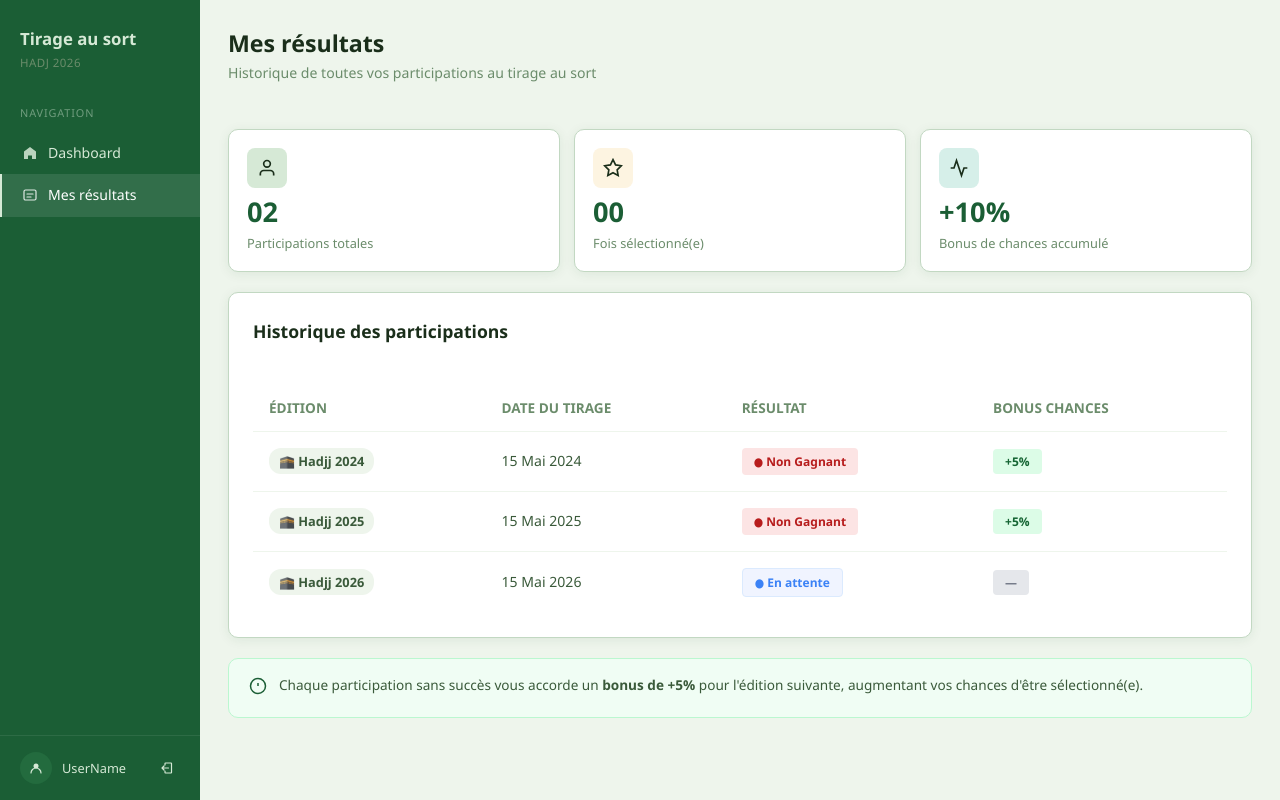
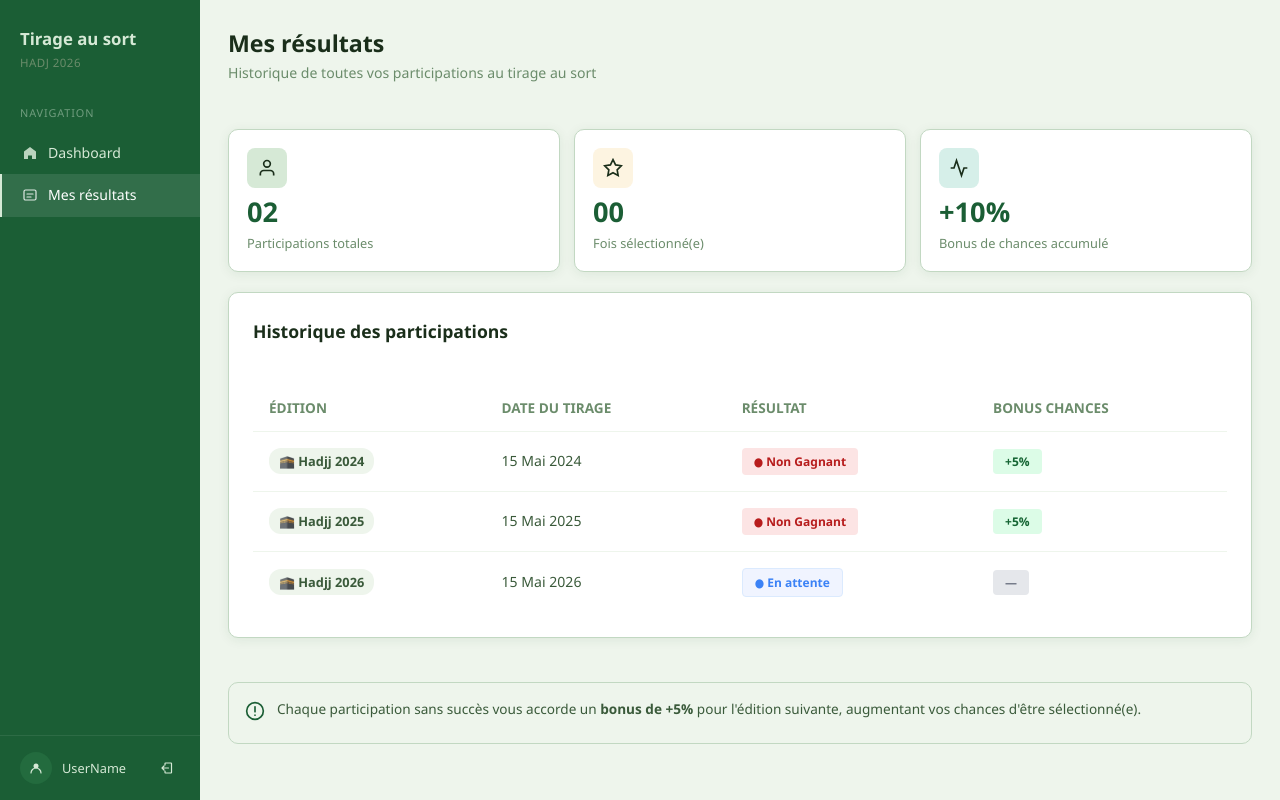
Before and after one commit to lamisdahmani/PwebProject, a PHP site: page /UserResults.html in a window 1280 px wide. Run offline with PHP 8.4, Linux system fonts and the light colour scheme.

Commit message:
User results page /logout

```diff
--- a/UserView.css
+++ b/UserView.css
@@ -54,7 +54,7 @@ body:has(.layout) {
 /* Layout shell */
 .layout {
   display: flex;
-  min-height: calc(100vh - 60px);
+  min-height: 100vh ;
   background: var(--green-pale);
   overflow: hidden;
 
@@ -78,7 +78,7 @@ body:has(.layout) {
 .sidebar {
   width: 200px;
   background: var(--green-dark);
-  height: 100vh;
+  min-height: 100vh;
   display: flex;
   flex-direction: column;
   padding: 28px 0 0px;
--- a/Userresults.html
+++ b/Userresults.html
@@ -116,14 +116,18 @@
       </div>
     </div>
 
-    <div class="info-alert">
-      <div class="alert-icon">
-        <svg width="18" height="18" viewBox="0 0 24 24" fill="none" stroke="currentColor" stroke-width="2"><circle cx="12" cy="12" r="10"></circle><line x1="12" y1="8" x2="12" y2="12"></line><line x1="12" y1="16" x2="12.01" y2="16"></line></svg>
-      </div>
-      <div class="alert-text">
-        Chaque participation sans succès vous accorde un <strong>bonus de +5%</strong> pour l'édition suivante, augmentant vos chances d'être sélectionné(e).
-      </div>
-    </div>
+<div class="info-alert" style="background: #eef5ec; border: 1px solid #c2d8c2; border-radius: 10px; padding: 16px; display: flex; gap: 12px; align-items: flex-start; margin-top: 24px;">
+  <div class="info-alert-icon" style="flex-shrink: 0; margin-top: 2px;">
+    <svg width="20" height="20" viewBox="0 0 24 24" fill="none" xmlns="http://www.w3.org/2000/svg">
+      <circle cx="12" cy="12" r="10" stroke="#1b5e35" stroke-width="2"/>
+      <path d="M12 7V13" stroke="#1b5e35" stroke-width="2" stroke-linecap="round"/>
+      <circle cx="12" cy="17" r="1" fill="#1b5e35"/>
+    </svg>
+  </div>
+  <div class="info-alert-text" style="font-size: 0.85rem; color: #3a5a3a; line-height: 1.5;">
+    Chaque participation sans succès vous accorde un <strong>bonus de +5%</strong> pour l'édition suivante, augmentant vos chances d'être sélectionné(e).
+  </div>
+</div>
   </div>
 </div>
 
```
